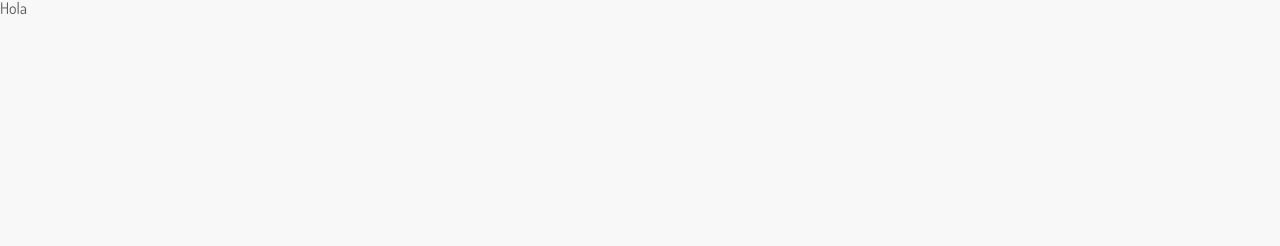
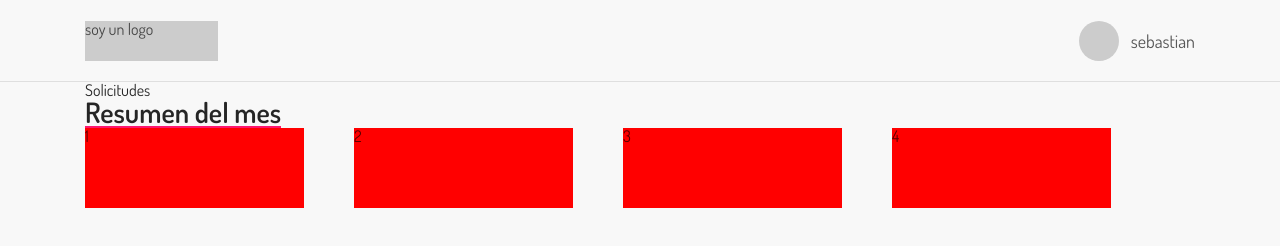
Before and after one commit to Zeroga98/classCss, a React app: page / in a window 1280 px wide. Built offline with nearby package versions, Linux system fonts and the light colour scheme.

Commit message:
class two

```diff
--- a/src/components/Header/Header.js
+++ b/src/components/Header/Header.js
@@ -0,0 +1,15 @@
+import React from 'react';
+import ItemUser from './../ItemUser/ItemUser.js'
+
+export default function HeaderSpecial() {
+    return (
+        <div className="header-special" >
+            <div className="container">
+                <div className="header-special__logo">
+                    soy un logo
+                </div>
+                <ItemUser user={{ name: 'sebastian', img: '#333' }} />
+            </div>
+        </div>
+    )
+}
--- a/src/components/Header/Header.scss
+++ b/src/components/Header/Header.scss
@@ -0,0 +1,15 @@
+.header-special {
+    height: 82px;
+    border-bottom: solid 1px #dfdfdf;
+    display: flex;
+    align-items: center;
+    .container {
+        display: flex;
+        justify-content: space-between;
+    }
+    &__logo {
+        background-color: #ccc;
+        width: 133px;
+        height: 40px;
+    }
+}
--- /dev/null
+++ b/src/components/ItemUser/ItemUser.js
@@ -0,0 +1,11 @@
+import React from 'react';
+
+export default function ItemUser(props) {
+    const { user } = props
+    return (
+        <div className="item-user">
+            <div className="img"></div>
+            <span className="title">{user.name}</span>
+        </div>
+    )
+}
--- /dev/null
+++ b/src/components/ItemUser/ItemUser.scss
@@ -0,0 +1,14 @@
+.item-user {
+    display: flex;
+    align-items: center;
+    .img {
+        background-color: #ccc;
+        width: 40px;
+        height: 40px;
+        border-radius: 100%;
+        margin-right: 12px;
+    }
+    .title{
+        font-size: 18px;
+    }
+}
--- a/src/sass/modules/_all.scss
+++ b/src/sass/modules/_all.scss
@@ -1,2 +1,5 @@
-/*
-@import "./../../scenes/Profile/Profile.scss"; */
+
+@import "./../../components/Header/Header.scss",
+        "./../../components/ItemUser/ItemUser.scss";
+
+@import "./../../scenes/App.scss";
--- a/src/scenes/App.js
+++ b/src/scenes/App.js
@@ -1,10 +1,22 @@
 import React, { useEffect } from 'react';
-
+import Header from './../components/Header/Header'
 export const App = () => {
 
   return (
-    <div>
-      Hola
+    <div className="app">
+      <Header />
+      <div className="container">
+        <h1>Solicitudes</h1>
+        <div className="resume">
+          <h3>Resumen del mes</h3>
+          <div className="resume__content-card">
+            <div className="card-resume">1</div>
+            <div className="card-resume">2</div>
+            <div className="card-resume">3</div>
+            <div className="card-resume">4</div>
+          </div>
+        </div>
+      </div>
     </div>
   );
 }
--- /dev/null
+++ b/src/scenes/App.scss
@@ -0,0 +1,23 @@
+.app {
+    display: flex;
+    flex-direction: column;
+    .resume {
+        h3 {
+            display: inline-block;
+            font-weight: 600;
+            font-size: 28px;
+            border-bottom: solid 2px #fc176f;
+        }
+        &__content-card {
+            display: flex;
+            .card-resume {
+                width: 219px;
+                height: 80px;
+                background: red;
+                &:not(:last-child) {
+                    margin-right: 50px;
+                }
+            }
+        }
+    }
+}
```
